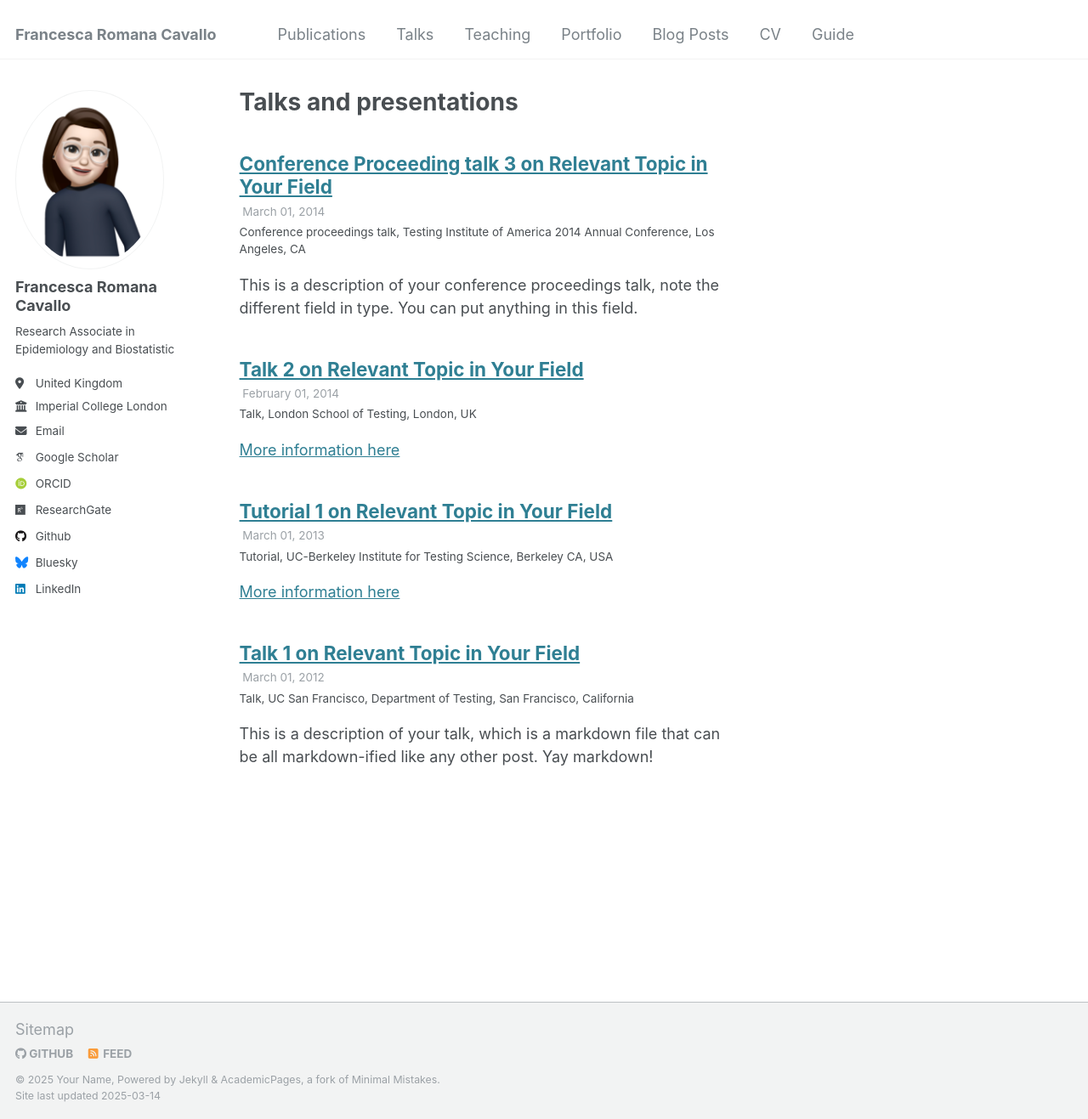
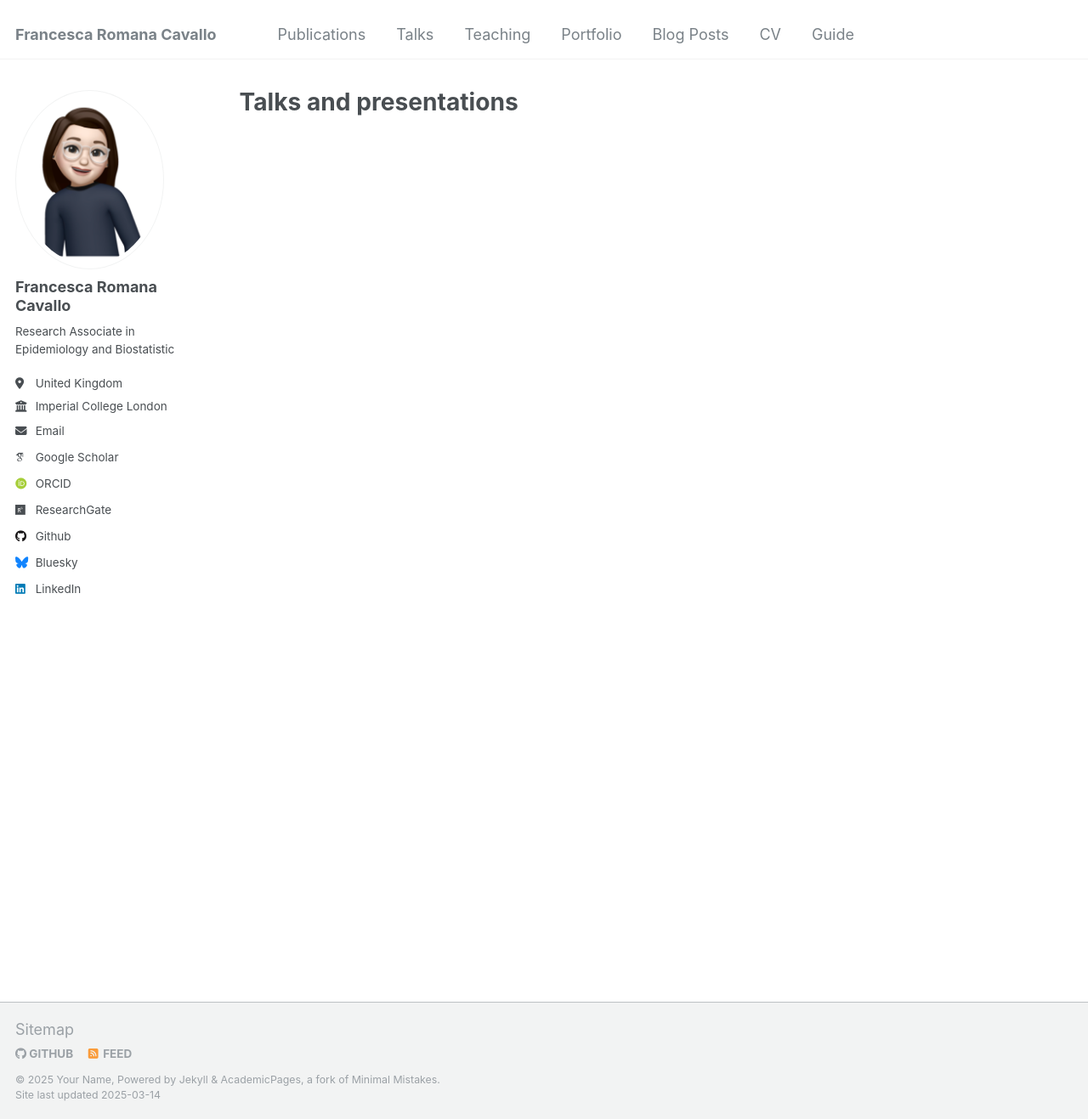
Before and after one commit to francescacavallo/francescacavallo.github.io, a Jekyll site: the page built from _pages/talks.html, in a window 1280 px wide and 1317 px high. Shown: the whole window at 85% size. Built offline with Jekyll 4.4.1, drawn with Linux system fonts in a browser that asks for light colours; some web fonts are replaced; part of the change alters nothing that is shown.

Commit message:
Update _config.yml

```diff
--- a/_config.yml
+++ b/_config.yml
@@ -213,17 +213,17 @@ kramdown:
 # These settings control the types of collections used by the template
 collections:
   teaching:
-    output: false # change to true for the page to appear
+    output: true
     permalink: /:collection/:path/
   publications:
     output: true
     permalink: /:collection/:path/
-  portfolio:
-    output: true
-    permalink: /:collection/:path/
-  talks:
-    output: true
-    permalink: /:collection/:path/
+  # portfolio:
+  #   output: true
+  #   permalink: /:collection/:path/
+  # talks:
+  #   output: true
+  #   permalink: /:collection/:path/
 
 
 # These settings control how pages and collections are included in the site
```
